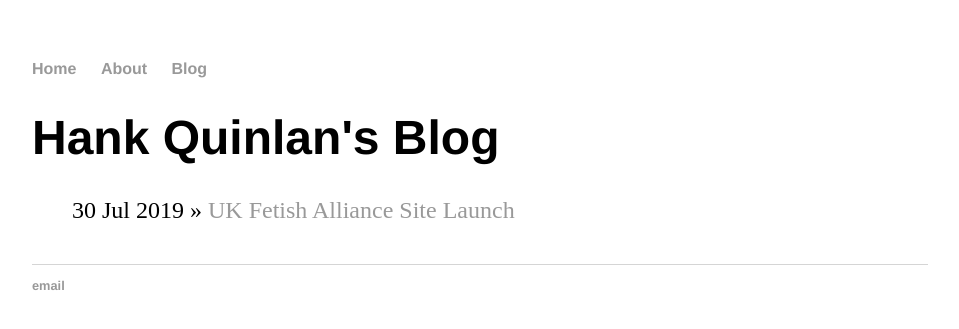
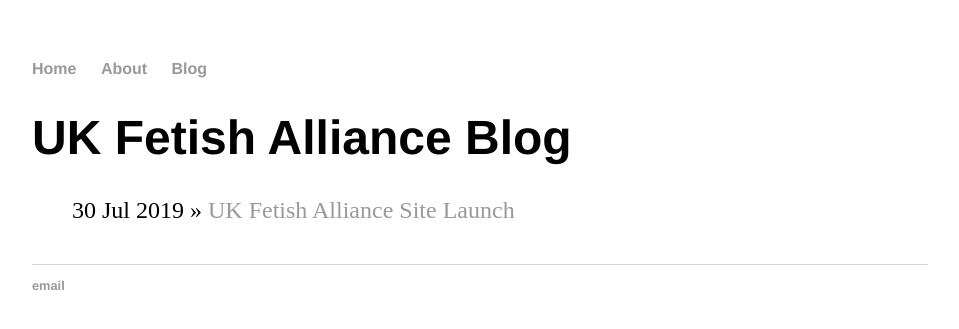
Before and after one commit to ukfetishalliance/ukfetishalliance.github.io, a Jekyll site: the page built from blog/index.html, in a window 1280 px wide. Shown: the top 329 px of the page, without its empty margins (160-1119 px from the left). Built offline with Jekyll 4.4.1, drawn with Linux system fonts in a browser that asks for light colours.

Commit message:
Oops!
Let's try to keep the branding consistent, eh?

```diff
--- a/blog/index.html
+++ b/blog/index.html
@@ -1,6 +1,6 @@
 ---
 layout: default
-title: Hank Quinlan's Blog
+title: UK Fetish Alliance Blog
 ---
 <h1>{{ page.title }}</h1>
 <ul class="posts">
```
